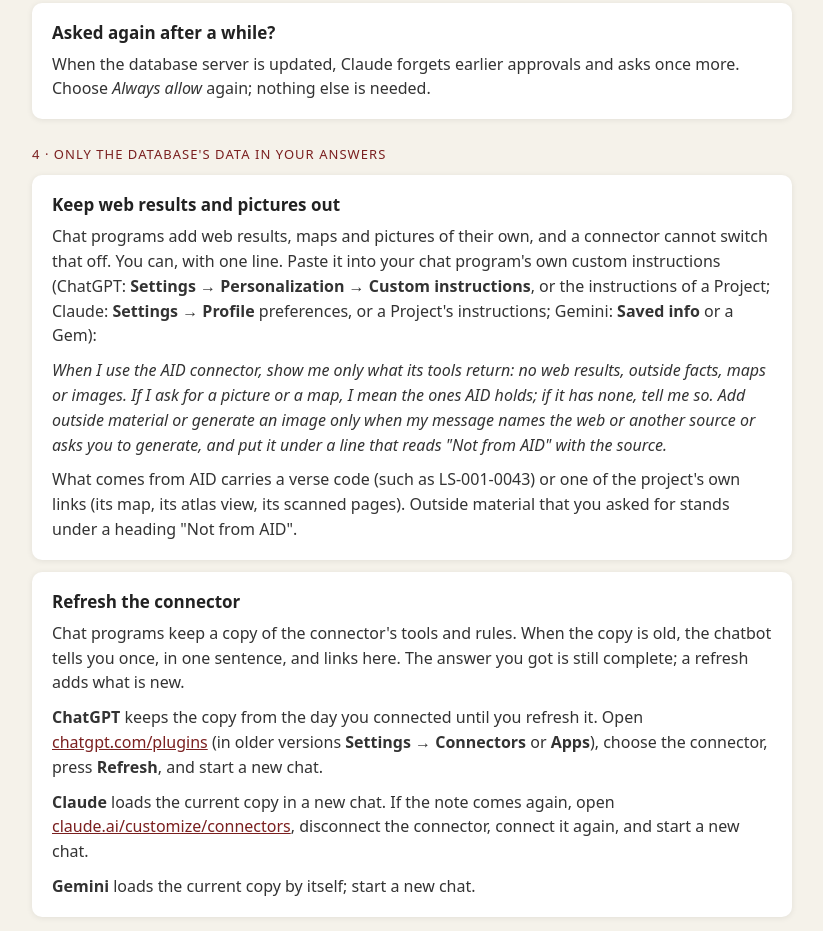
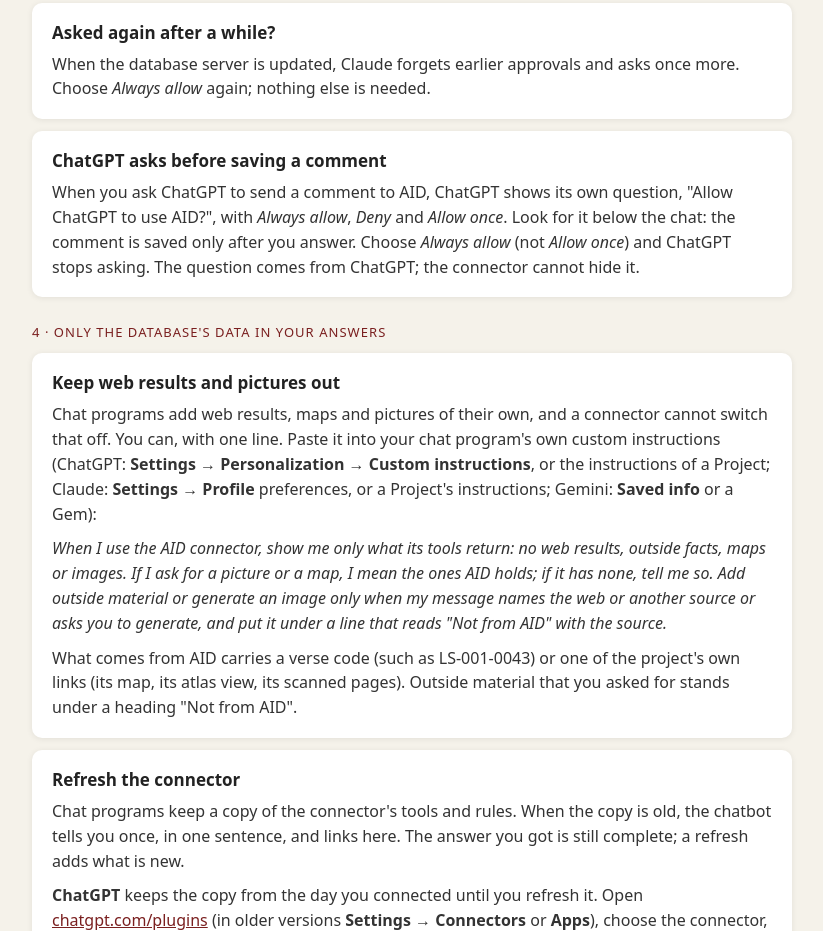
Before and after one commit to wallrepository-ai/liaoshi-login, a plain HTML site: page connect.html in a window 1280 px wide. Shown: the part 1610-2541 px from the top of the page, without its empty margins (228-1051 px from the left). Drawn offline with Linux system fonts and the light colour scheme.

Commit message:
connect.html: ChatGPT asks before saving a comment, choose Always allow (task UCM, ticket AID-76)
Co-Authored-By: Claude Opus 5.5 <noreply@anthropic.com>
Claude-Session: https://claude.ai/code/session_0188ggpCDe2QwqmtbJWfaL9J

```diff
--- a/connect.html
+++ b/connect.html
@@ -99,6 +99,14 @@
     <p>When the database server is updated, Claude forgets earlier approvals and asks
     once more. Choose <em>Always allow</em> again; nothing else is needed.</p>
   </div>
+  <div class="bit">
+    <h2>ChatGPT asks before saving a comment</h2>
+    <p>When you ask ChatGPT to send a comment to <span data-name="short">AID</span>, ChatGPT
+    shows its own question, "Allow ChatGPT to use <span data-name="short">AID</span>?", with
+    <em>Always allow</em>, <em>Deny</em> and <em>Allow once</em>. Look for it below the chat:
+    the comment is saved only after you answer. Choose <em>Always allow</em> (not <em>Allow once</em>) and ChatGPT
+    stops asking. The question comes from ChatGPT; the connector cannot hide it.</p>
+  </div>
 
   <div class="cat">4 · Only the database's data in your answers</div>
   <div class="bit">
```
